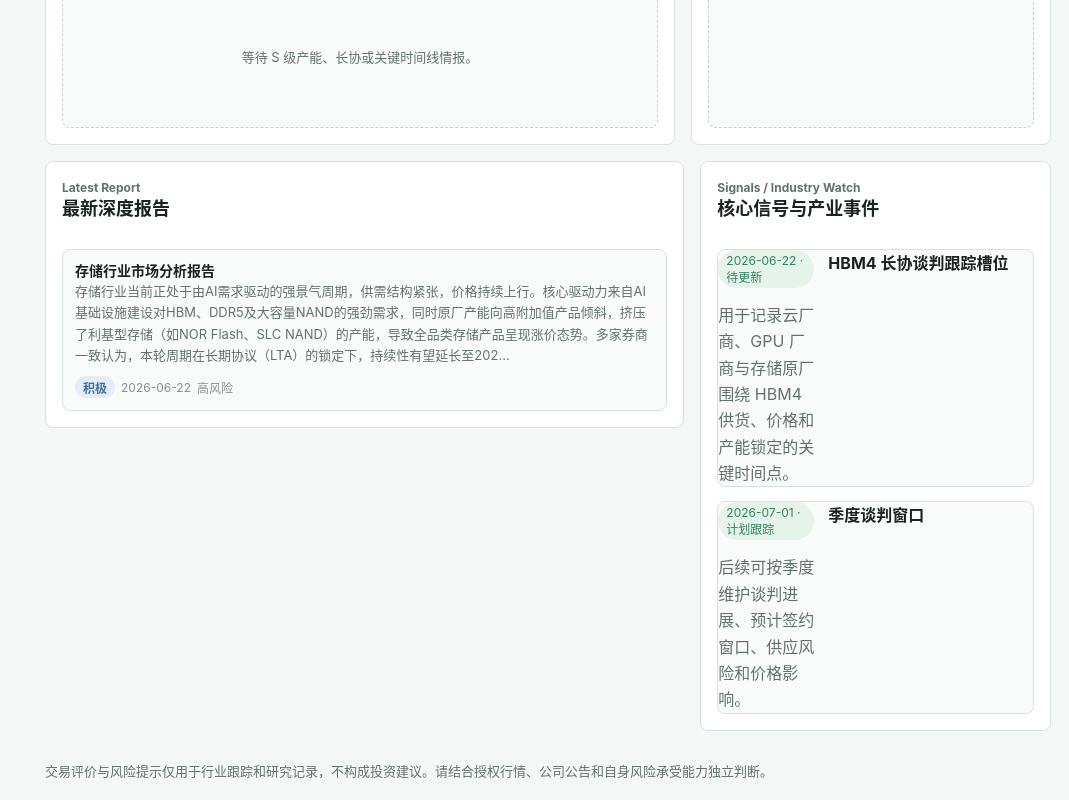
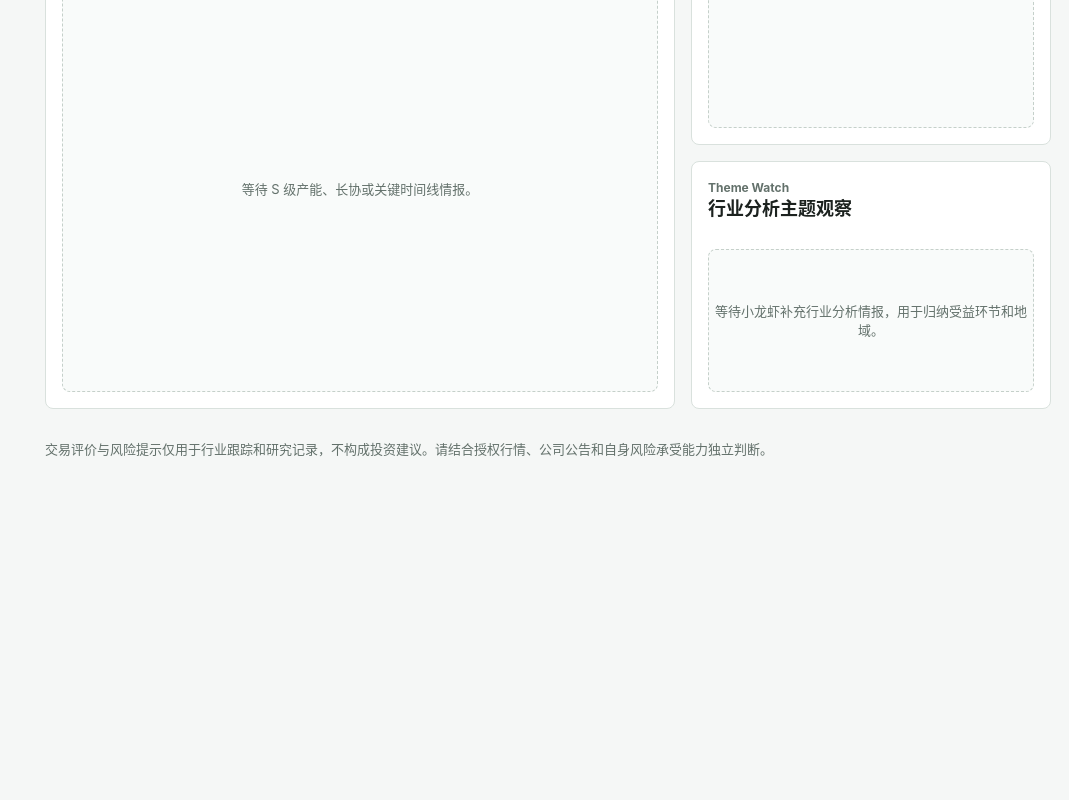
Before and after one commit to Jareddeng/memory-visualization-dashboard, a React (Vite) app: page / in a window 1280 px wide. Shown: the part 1139-1939 px from the top of the page, without its empty margins (211-1280 px from the left). After the commit the page ends 1616 px from the top, so only its background shows below. Built offline with nearby package versions, Linux system fonts and the light colour scheme.

Commit message:
Expand overview timeline and add theme watch

```diff
--- a/src/main.tsx
+++ b/src/main.tsx
@@ -567,7 +567,7 @@ function App() {
           <KpiCard icon={<Database />} label="晶圆可用产能" value="待接入" hint="等待 EDB 或 clawbot 产能数据源" />
         </section>
 
-        {activePage === "overview" ? <OverviewPage data={data} latestReport={latestReport} intelRecords={allIntelRecords} /> : null}
+        {activePage === "overview" ? <OverviewPage data={data} intelRecords={allIntelRecords} /> : null}
         {activePage === "markets" ? <MarketsPage data={data} /> : null}
         {activePage === "industry" ? <IndustryPage data={data} /> : null}
         {activePage === "reports" ? (
@@ -661,17 +661,13 @@ function Hero({ data, latestReport }: { data: AppData; latestReport?: Report })
 
 function OverviewPage({
   data,
-  latestReport,
   intelRecords,
 }: {
   data: AppData;
-  latestReport?: Report;
   intelRecords: IntelRecord[];
 }) {
   const latestStocks = data.stocks.latest.slice(0, 4);
-  const hbmEvents = data.trackers.hbm4_negotiations ?? [];
-  return (
-    <>
+  return (
     <section className="overview-market-grid">
       {latestStocks.map((stock) => (
         <OverviewStockCard stock={stock} history={data.stocks.history} key={stock.ticker} />
@@ -694,50 +690,16 @@ function OverviewPage({
         </div>
         <MajorEventTimeline records={intelRecords} />
       </section>
-      </section>
-
-      <section className="dashboard-grid">
-        <section className="panel text-panel">
+      <section className="panel text-panel overview-theme-panel">
         <div className="panel-header compact">
           <div>
-              <p className="section-kicker">Latest Report</p>
-              <h2>最新深度报告</h2>
-            </div>
-          </div>
-          {latestReport ? (
-            <article className="analysis-item">
-              <strong>{latestReport.title}</strong>
-              <p>{latestReport.summary}</p>
-              <div className="meta-row">
-                <span className="pill neutral">{latestReport.rating}</span>
-                <span>{latestReport.date}</span>
-                <span>{latestReport.risk_level}风险</span>
-              </div>
-            </article>
-          ) : (
-            <div className="empty-state">暂无报告</div>
-          )}
-        </section>
-        <section className="panel text-panel">
-          <div className="panel-header compact">
-            <div>
-              <p className="section-kicker">Signals / Industry Watch</p>
-              <h2>核心信号与产业事件</h2>
-            </div>
-          </div>
-          <div className="timeline">
-            {hbmEvents.slice(0, 3).map((item) => (
-              <article className="timeline-item neutral" key={`${item.date}-${item.title}`}>
-                <span className="timeline-date">{item.date} · {item.status}</span>
-                <strong>{item.title}</strong>
-                <p>{item.detail}</p>
-              </article>
-            ))}
-            {!hbmEvents.length ? <div className="empty-state">等待产业事件更新</div> : null}
-          </div>
-        </section>
-      </section>
-    </>
+            <p className="section-kicker">Theme Watch</p>
+            <h2>行业分析主题观察</h2>
+          </div>
+        </div>
+        <IndustryThemeWatch records={intelRecords} />
+      </section>
+    </section>
   );
 }
 
@@ -770,6 +732,67 @@ function MajorEventTimeline({ records }: { records: IntelRecord[] }) {
       ))}
     </div>
   );
+}
+
+function IndustryThemeWatch({ records }: { records: IntelRecord[] }) {
+  const focusRecords = records
+    .filter((record) => ["S", "A"].includes(record.importance ?? ""))
+    .sort((a, b) => b.date.localeCompare(a.date))
+    .slice(0, 12);
+  const themes = summarizeIndustryThemes(focusRecords).slice(0, 4);
+
+  if (!themes.length) {
+    return <div className="empty-state">等待小龙虾补充行业分析情报，用于归纳受益环节和地域。</div>;
+  }
+
+  return (
+    <div className="theme-watch-list">
+      {themes.map((theme) => (
+        <article className="theme-watch-item" key={`${theme.segment}-${theme.region}`}>
+          <div>
+            <strong>{theme.segment}</strong>
+            <span>{theme.region}</span>
+          </div>
+          <p>{theme.description}</p>
+          <small>{theme.count} 条情报 · {theme.latestDate}</small>
+        </article>
+      ))}
+    </div>
+  );
+}
+
+function summarizeIndustryThemes(records: IntelRecord[]) {
+  const buckets = new Map<string, { segment: string; region: string; count: number; latestDate: string; samples: string[] }>();
+  records.forEach((record) => {
+    const text = `${record.title} ${record.product} ${record.summary} ${record.transmission_path ?? ""}`.toLowerCase();
+    const segment = inferIndustrySegment(text);
+    const region = inferIndustryRegion(text);
+    const key = `${segment}-${region}`;
+    const current = buckets.get(key) ?? { segment, region, count: 0, latestDate: record.date, samples: [] };
+    current.count += 1;
+    current.latestDate = current.latestDate > record.date ? current.latestDate : record.date;
+    if (current.samples.length < 2) current.samples.push(record.title);
+    buckets.set(key, current);
+  });
+  return [...buckets.values()]
+    .sort((a, b) => b.count - a.count || b.latestDate.localeCompare(a.latestDate))
+    .map((bucket) => ({
+      ...bucket,
+      description: bucket.samples.join("；"),
+    }));
+}
+
+function inferIndustrySegment(text: string) {
+  if (/(equipment|tool|wafer|fab|material|substrate|packag|封装|设备|材料|晶圆|衬底|基板|上游)/i.test(text)) return "上游：设备 / 材料 / 封装";
+  if (/(dram|nand|hbm|memory|原厂|三星|海力士|美光|中游)/i.test(text)) return "中游：存储原厂 / HBM";
+  if (/(server|ai|gpu|手机|pc|消费|云|数据中心|下游)/i.test(text)) return "下游：AI 服务器 / 终端需求";
+  return "产业链：综合影响";
+}
+
+function inferIndustryRegion(text: string) {
+  if (/(中国|国内|长鑫|长存|a股|china|cxmt|ymtc)/i.test(text)) return "国内";
+  if (/(海外|韩国|美国|日本|三星|海力士|美光|sk hynix|samsung|micron|nvidia|global)/i.test(text)) return "海外";
+  return "全球";
 }
 
 function OverviewStockCard({ stock, history }: { stock: StockPoint; history: StockPoint[] }) {
--- a/src/styles.css
+++ b/src/styles.css
@@ -419,7 +419,7 @@ h2 {
 .overview-market-grid {
   display: grid;
   grid-template-columns: minmax(0, 1fr) minmax(0, 1fr) minmax(360px, 1.05fr);
-  grid-template-rows: repeat(6, 116px);
+  grid-template-rows: repeat(8, 116px);
   gap: 16px;
   align-items: stretch;
 }
@@ -435,7 +435,16 @@ h2 {
 
 .overview-events-panel {
   grid-column: 1 / span 2;
-  grid-row: 5 / span 2;
+  grid-row: 5 / span 4;
+  min-height: 0;
+  overflow: hidden;
+  display: grid;
+  grid-template-rows: auto minmax(0, 1fr);
+}
+
+.overview-theme-panel {
+  grid-column: 3;
+  grid-row: 7 / span 2;
   min-height: 0;
   overflow: hidden;
   display: grid;
@@ -639,6 +648,58 @@ h2 {
 }
 
 .major-event-item small {
+  color: var(--subtle);
+  font-size: 12px;
+}
+
+.theme-watch-list {
+  display: grid;
+  gap: 10px;
+  min-height: 0;
+  overflow-y: auto;
+  padding-right: 4px;
+  scrollbar-gutter: stable;
+}
+
+.theme-watch-item {
+  display: grid;
+  gap: 7px;
+  padding: 11px 12px;
+  border: 1px solid var(--line);
+  border-radius: 8px;
+  background: var(--panel-soft);
+}
+
+.theme-watch-item div {
+  display: flex;
+  align-items: center;
+  justify-content: space-between;
+  gap: 10px;
+}
+
+.theme-watch-item strong {
+  font-size: 14px;
+  line-height: 1.35;
+}
+
+.theme-watch-item span {
+  flex: 0 0 auto;
+  border-radius: 999px;
+  padding: 3px 8px;
+  color: var(--teal);
+  background: var(--teal-soft);
+  font-size: 12px;
+  font-weight: 800;
+}
+
+.theme-watch-item p {
+  margin: 0;
+  color: var(--muted);
+  font-size: 13px;
+  line-height: 1.45;
+}
+
+.theme-watch-item small {
   color: var(--subtle);
   font-size: 12px;
 }
@@ -1739,7 +1800,8 @@ button.mindmap-label {
 
   .overview-stock-card,
   .overview-radar-panel,
-  .overview-events-panel {
+  .overview-events-panel,
+  .overview-theme-panel {
     grid-column: auto;
     grid-row: auto;
   }
```
Lines whose indentation alone changed are shown as unchanged.
